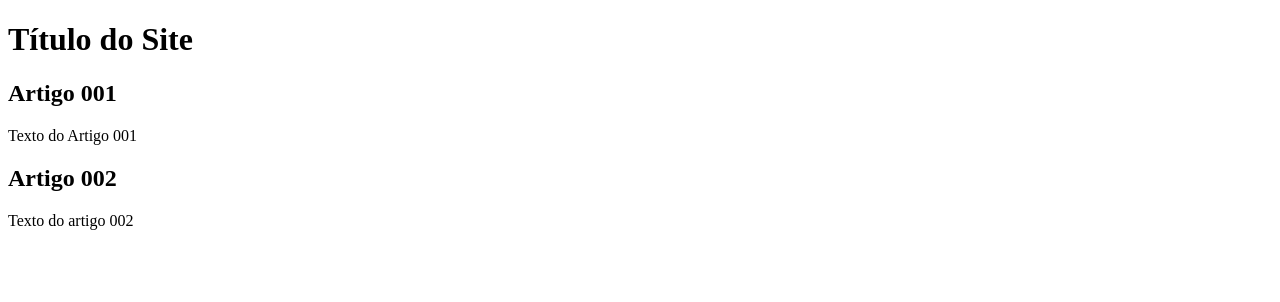
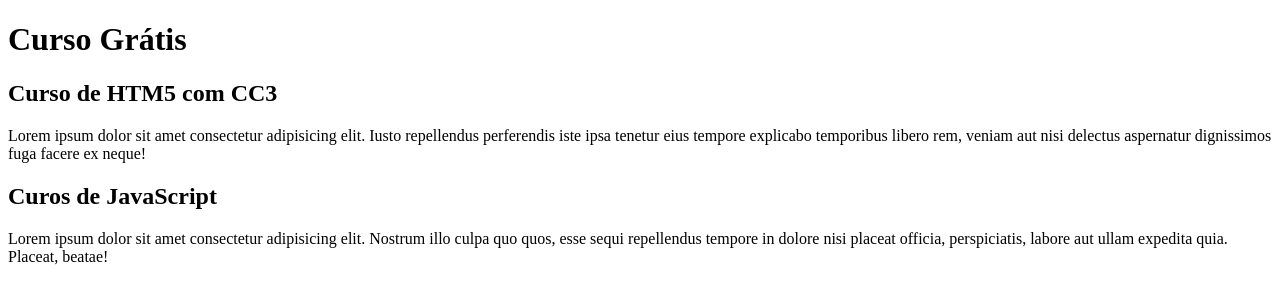
Before and after one commit to MadQues/Projeto-site, a plain HTML site: page index.html in a window 1280 px wide. Drawn offline with Linux system fonts and the light colour scheme.

Commit message:
Comecei a escrever conteúdo

```diff
--- a/index.html
+++ b/index.html
@@ -9,15 +9,15 @@
 <body>
 <main>
  <header>
-    <h1>Título do Site</h1>
+    <h1>Curso Grátis</h1>
  </header>
  <article>
-    <h2>Artigo 001</h2>
-    <p>Texto do Artigo 001</p>
+    <h2>Curso de HTM5 com CC3</h2>
+    <p>Lorem ipsum dolor sit amet consectetur adipisicing elit. Iusto repellendus perferendis iste ipsa tenetur eius tempore explicabo temporibus libero rem, veniam aut nisi delectus aspernatur dignissimos fuga facere ex neque!</p>
  </article>
  <article>
-    <h2>Artigo 002</h2>
-    <p>Texto do artigo 002</p>
+    <h2>Curos de JavaScript</h2>
+    <p>Lorem ipsum dolor sit amet consectetur adipisicing elit. Nostrum illo culpa quo quos, esse sequi repellendus tempore in dolore nisi placeat officia, perspiciatis, labore aut ullam expedita quia. Placeat, beatae!</p>
  </article>
 </main>
 </body>
```
